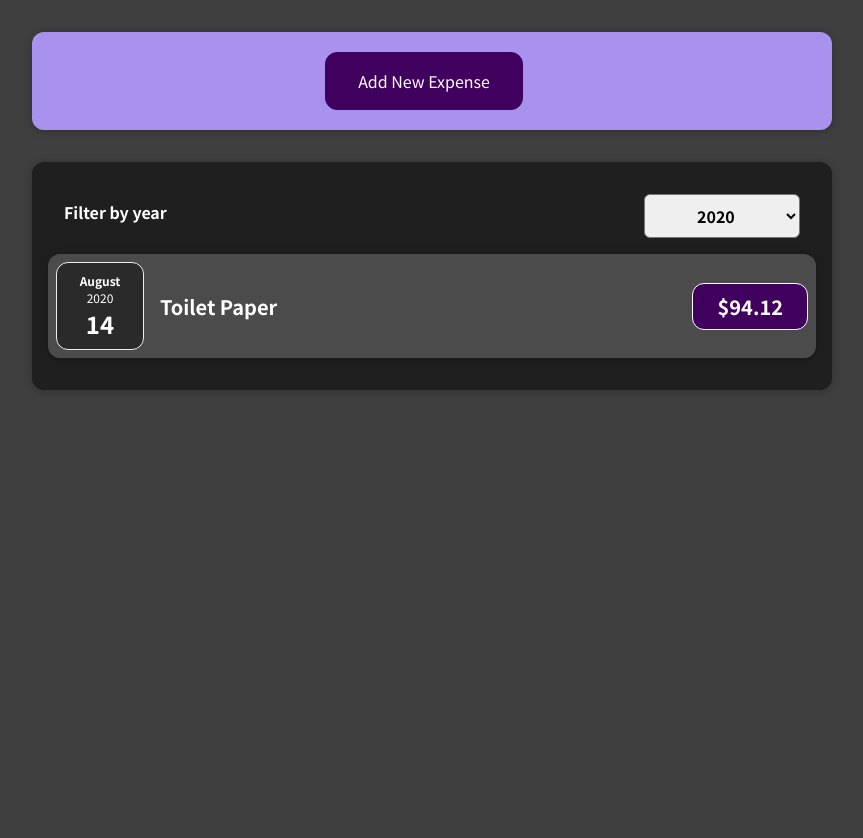
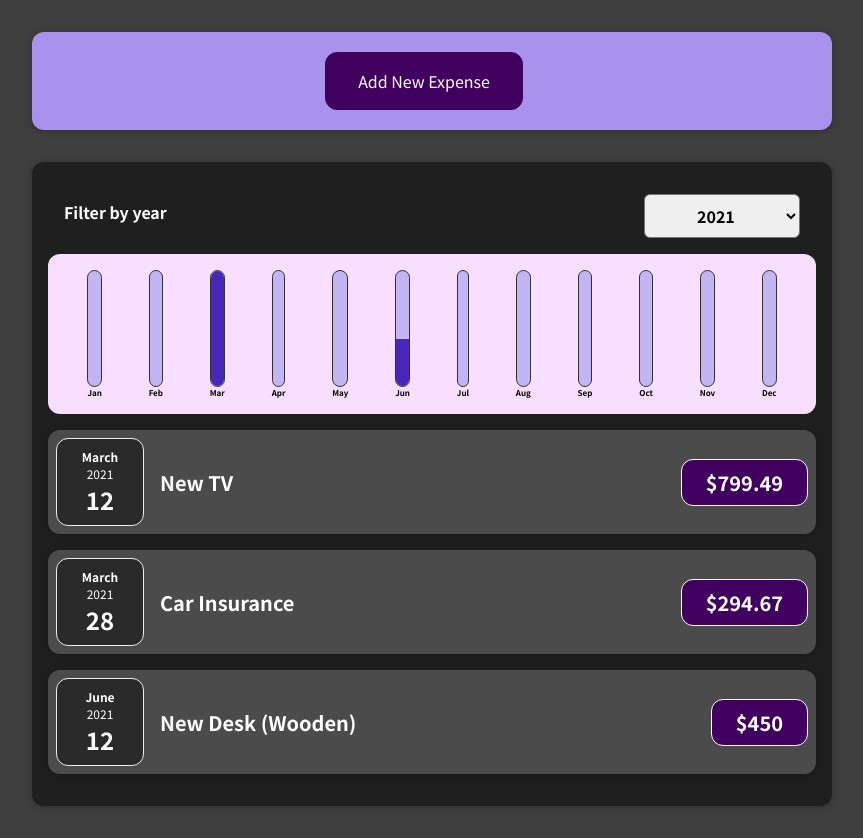
Before and after one commit to Zukauskas/react-complete-guide, a React (Create React App) app: page / in a window 1280 px wide. Shown: the whole page, without its empty margins (208-1071 px from the left). Before the commit the page ends 800 px from the top, so only its background shows below. Built offline with nearby package versions, Linux system fonts and the light colour scheme.

Commit message:
Finish chart

```diff
--- a/src/components/Chart/Chart.js
+++ b/src/components/Chart/Chart.js
@@ -2,13 +2,16 @@ import ChartBar from './ChartBar';
 import './Chart.css';
 
 export default function Chart(props) {
+    const dataPointValues = props.dataPoints.map((dataPoint) => dataPoint.value);
+    const totalMaximum = Math.max(...dataPointValues);
+
     return (
         <div className="chart">
             {props.dataPoints.map((dataPoint) => (
                 <ChartBar
                     key={dataPoint.label}
                     value={dataPoint.value}
-                    maxValue={null}
+                    maxValue={totalMaximum}
                     label={dataPoint.label}
                 />
             ))}
--- a/src/components/Expenses/Expenses.js
+++ b/src/components/Expenses/Expenses.js
@@ -2,10 +2,11 @@ import './Expenses.css';
 import Card from '../UI/Card';
 import ExpensesFilter from './ExpensesFilter';
 import ExpensesList from './ExpensesList';
+import ExpensesChart from './ExpensesChart';
 import { useState } from 'react';
 
 function Expenses({ expensesData }) {
-    const [dateFilter, setDateFilter] = useState('2020');
+    const [dateFilter, setDateFilter] = useState('2021');
 
     const filterValueHandler = (filter) => {
         setDateFilter(filter);
@@ -21,6 +22,7 @@ function Expenses({ expensesData }) {
                 selectedYear={dateFilter}
                 onChangeFilter={filterValueHandler}
             />
+            <ExpensesChart expenses={filteredExpenses} />
             <ExpensesList expenses={filteredExpenses} />
         </Card>
     );
--- a/src/components/Expenses/ExpensesChart.js
+++ b/src/components/Expenses/ExpensesChart.js
@@ -1,6 +1,6 @@
 import Chart from '../Chart/Chart';
 
-const ExpensesChart = (props) => {
+const ExpensesChart = ({ expenses }) => {
     const chartDataPoints = [
         { label: 'Jan', value: 0 },
         { label: 'Feb', value: 0 },
@@ -16,10 +16,14 @@ const ExpensesChart = (props) => {
         { label: 'Dec', value: 0 },
     ];
 
-    for (const expense in props.expenses) {
+    console.log(expenses)
+
+    for (const expense of expenses) {
         const expenseMonth = expense.date.getMonth();
         chartDataPoints[expenseMonth].value += expense.amount;
     }
 
     return <Chart dataPoints={chartDataPoints} />;
 };
+
+export default ExpensesChart;
```
